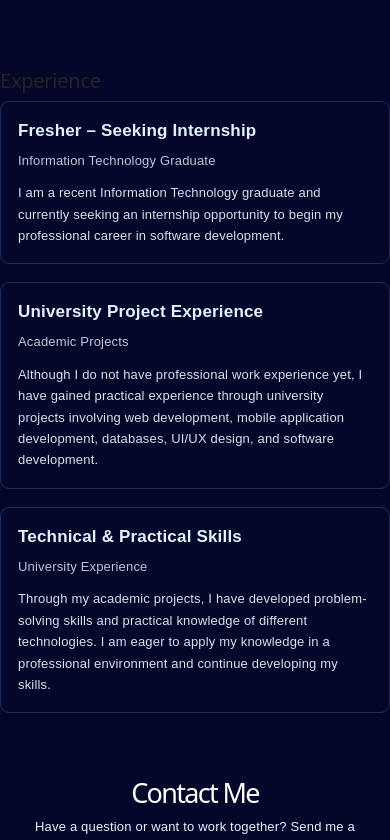
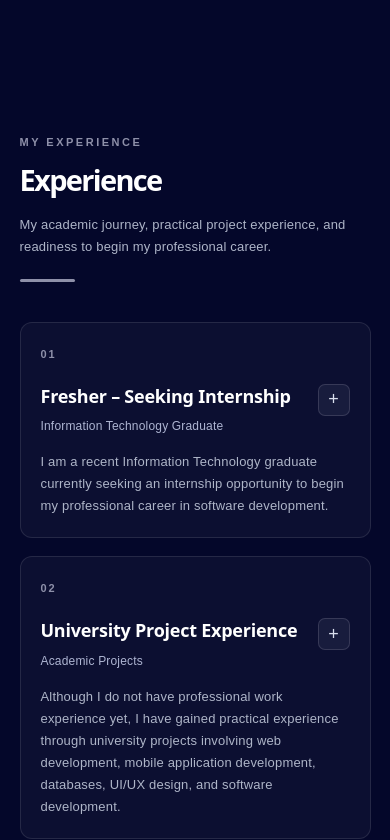
Before and after one commit to ishqafathima/My-Portfolio, a React (Vite) app: page / in a window 390 px wide. Shown: the part 7816-8656 px from the top of the page. Built offline with nearby package versions, Linux system fonts and the light colour scheme.

Commit message:
update portfolio

```diff
--- a/src/sections/Experience/Experience.css
+++ b/src/sections/Experience/Experience.css
@@ -1,109 +1,310 @@
+.experience {
+  min-height: 100vh;
+  padding: 100px 8%;
+  background-color: #04072a;
+  box-sizing: border-box;
+}
+
+.experience-container {
+  width: 100%;
+  max-width: 1150px;
+  margin: 0 auto;
+}
+
+/* =========================
+   HEADING
+========================= */
+
+.experience-heading {
+  margin-bottom: 55px;
+}
+
+.section-label {
+  display: inline-block;
+  color: #8e90a9;
+  font-size: 13px;
+  font-weight: 700;
+  letter-spacing: 3px;
+  margin-bottom: 10px;
+}
+
+.experience-heading h1 {
+  margin: 0;
+  color: #ffffff;
+  font-size: clamp(34px, 5vw, 48px);
+  line-height: 1.1;
+  font-weight: 700;
+}
+
+.experience-heading p {
+  max-width: 650px;
+  margin: 18px 0 0;
+  color: #aeb5c8;
+  font-size: 15px;
+  line-height: 1.8;
+}
+
+.heading-line {
+  width: 55px;
+  height: 3px;
+  margin-top: 20px;
+  background-color: #8e90a9;
+  border-radius: 10px;
+}
+
+/* =========================
+   EXPERIENCE LIST
+========================= */
+
+.experience-list {
+  display: flex;
+  flex-direction: column;
+  gap: 20px;
+}
+
+/* =========================
+   EXPERIENCE CARD
+========================= */
 
 .experience-card {
+  display: grid;
+  grid-template-columns: 75px 1fr;
+  gap: 25px;
+
   width: 100%;
-  max-width: 800px;
-  margin: 0 auto 25px;
-  padding: 25px;
-  background-color: #04072a;
-  border: 1px solid #1e2a5a;
-  border-radius: 10px;
-  text-align: left;
-  box-shadow: 0 3px 10px rgba(0, 0, 0, 0.2);
+  padding: 28px;
+
   box-sizing: border-box;
-  transition: transform 0.3s ease, box-shadow 0.3s ease;
-}
 
-.experience-card h3 {
-  color: #dff4ff;
-  font-size: 22px;
-  line-height: 1.4;
-  margin: 0 0 8px;
-}
+  background-color: rgba(255, 255, 255, 0.035);
+  border: 1px solid rgba(255, 255, 255, 0.1);
+  border-radius: 12px;
 
-.experience-card h4 {
-  color: #b8c9d6;
-  font-size: 16px;
-  font-weight: 500;
-  line-height: 1.5;
-  margin: 0 0 15px;
-}
-
-.experience-card p {
-  color: #d5e2ea;
-  font-size: 15px;
-  line-height: 1.7;
-  margin: 0;
+  transition:
+    transform 0.3s ease,
+    border-color 0.3s ease,
+    box-shadow 0.3s ease;
 }
 
 .experience-card:hover {
-  transform: translateY(-3px);
-  box-shadow: 0 5px 15px rgba(0, 0, 0, 0.3);
+  transform: translateY(-5px);
+  border-color: rgba(142, 144, 169, 0.55);
+  box-shadow: 0 15px 35px rgba(0, 0, 0, 0.2);
 }
 
-/* Tablet */
+/* =========================
+   NUMBER
+========================= */
+
+.experience-number {
+  color: #8e90a9;
+  font-size: 13px;
+  font-weight: 700;
+  letter-spacing: 2px;
+  padding-top: 4px;
+}
+
+/* =========================
+   CONTENT
+========================= */
+
+.experience-content {
+  min-width: 0;
+}
+
+.experience-top {
+  display: flex;
+  align-items: flex-start;
+  justify-content: space-between;
+  gap: 20px;
+}
+
+.experience-content h2 {
+  margin: 0 0 8px;
+
+  color: #ffffff;
+  font-size: 21px;
+  font-weight: 600;
+  line-height: 1.4;
+}
+
+.experience-content h3 {
+  margin: 0 0 16px;
+
+  color: #aeb5d2;
+  font-size: 13px;
+  font-weight: 500;
+  line-height: 1.5;
+}
+
+.experience-content p {
+  max-width: 850px;
+
+  margin: 0;
+
+  color: #aeb5c8;
+  font-size: 14px;
+  line-height: 1.8;
+}
+
+/* =========================
+   CARD ICON
+========================= */
+
+.experience-mark {
+  flex-shrink: 0;
+
+  width: 34px;
+  height: 34px;
+
+  display: flex;
+  align-items: center;
+  justify-content: center;
+
+  color: #d9deed;
+
+  background-color: rgba(142, 144, 169, 0.1);
+  border: 1px solid rgba(142, 144, 169, 0.25);
+
+  border-radius: 7px;
+
+  font-size: 18px;
+  font-weight: 400;
+
+  transition:
+    background-color 0.3s ease,
+    transform 0.3s ease;
+}
+
+.experience-card:hover .experience-mark {
+  background-color: rgba(142, 144, 169, 0.18);
+  transform: rotate(45deg);
+}
+
+/* =========================
+   TABLET
+========================= */
+
 @media (max-width: 900px) {
-  .experience-card {
-    max-width: 700px;
-    padding: 22px;
-    margin-bottom: 22px;
+  .experience {
+    padding: 90px 7%;
   }
 
-  .experience-card h3 {
+  .experience-card {
+    grid-template-columns: 60px 1fr;
+    gap: 20px;
+    padding: 24px;
+  }
+
+  .experience-content h2 {
     font-size: 20px;
   }
 
-  .experience-card h4 {
-    font-size: 15px;
+  .experience-content p {
+    font-size: 14px;
+  }
+}
+
+/* =========================
+   MOBILE
+========================= */
+
+@media (max-width: 700px) {
+  .experience {
+    min-height: calc(100vh - 60px);
+    padding: 70px 6% 80px;
   }
 
-  .experience-card p {
+  .experience-heading {
+    margin-bottom: 40px;
+  }
+
+  .section-label {
+    font-size: 11px;
+    letter-spacing: 2.5px;
+  }
+
+  .experience-heading h1 {
+    font-size: 32px;
+  }
+
+  .experience-heading p {
     font-size: 14px;
     line-height: 1.7;
   }
-}
 
-/* Mobile */
-@media (max-width: 700px) {
-  .experience-card {
-    width: 100%;
-    padding: 20px;
-    margin-bottom: 20px;
-    border-radius: 9px;
+  .experience-list {
+    gap: 18px;
   }
 
-  .experience-card h3 {
-    font-size: 19px;
-    line-height: 1.4;
+  .experience-card {
+    grid-template-columns: 1fr;
+    gap: 18px;
+    padding: 22px;
   }
 
-  .experience-card h4 {
-    font-size: 14px;
-    margin-bottom: 12px;
+  .experience-number {
+    padding: 0;
   }
 
-  .experience-card p {
+  .experience-content h2 {
+    font-size: 20px;
+  }
+
+  .experience-content h3 {
+    font-size: 13px;
+  }
+
+  .experience-content p {
     font-size: 14px;
-    line-height: 1.65;
+    line-height: 1.75;
+  }
+
+  .experience-top {
+    gap: 12px;
   }
 }
 
-/* Small phones */
+/* =========================
+   SMALL PHONES
+========================= */
+
 @media (max-width: 480px) {
-  .experience-card {
-    padding: 17px;
-    margin-bottom: 18px;
+  .experience {
+    padding: 60px 5% 70px;
   }
 
-  .experience-card h3 {
-    font-size: 17px;
+  .experience-heading h1 {
+    font-size: 29px;
   }
 
-  .experience-card h4 {
+  .experience-heading p {
     font-size: 13px;
   }
 
-  .experience-card p {
+  .experience-card {
+    padding: 20px;
+  }
+
+  .experience-number {
+    font-size: 11px;
+  }
+
+  .experience-content h2 {
+    font-size: 18px;
+  }
+
+  .experience-content h3 {
+    font-size: 12px;
+  }
+
+  .experience-content p {
     font-size: 13px;
-    line-height: 1.65;
+    line-height: 1.7;
+  }
+
+  .experience-mark {
+    width: 32px;
+    height: 32px;
   }
 }
--- a/src/sections/Experience/Experience.jsx
+++ b/src/sections/Experience/Experience.jsx
@@ -1,51 +1,75 @@
 import "./Experience.css";
 
+function Experience() {
+  const experiences = [
+    {
+      number: "01",
+      title: "Fresher – Seeking Internship",
+      subtitle: "Information Technology Graduate",
+      description:
+        "I am a recent Information Technology graduate currently seeking an internship opportunity to begin my professional career in software development.",
+    },
+    {
+      number: "02",
+      title: "University Project Experience",
+      subtitle: "Academic Projects",
+      description:
+        "Although I do not have professional work experience yet, I have gained practical experience through university projects involving web development, mobile application development, databases, UI/UX design, and software development.",
+    },
+    {
+      number: "03",
+      title: "Technical & Practical Skills",
+      subtitle: "University Experience",
+      description:
+        "Through my academic projects, I have developed problem-solving skills and practical knowledge of different technologies. I am eager to apply my knowledge in a professional environment and continue developing my skills.",
+    },
+  ];
 
-function Experience() {
   return (
-    <div className="section-content">
-      <h2>Experience</h2>
+    <section className="experience">
+      <div className="experience-container">
 
-      <div className="experience-card">
-        <h3>Fresher – Seeking Internship</h3>
+        <div className="experience-heading">
+          <span className="section-label">MY EXPERIENCE</span>
 
-        <h4>Information Technology Graduate</h4>
+          <h1>Experience</h1>
 
           <p>
-          I am a recent Information Technology graduate and
-          currently seeking an internship opportunity to begin
-          my professional career in software development.
+            My academic journey, practical project experience,
+            and readiness to begin my professional career.
           </p>
+
+          <div className="heading-line"></div>
         </div>
 
-      <div className="experience-card">
-        <h3>University Project Experience</h3>
-
-        <h4>Academic Projects</h4>
-
-        <p>
-          Although I do not have professional work experience
-          yet, I have gained practical experience through
-          university projects involving web development, mobile
-          application development, databases, UI/UX design,
-          and software development.
-        </p>
+        <div className="experience-list">
+          {experiences.map((experience) => (
+            <article
+              className="experience-card"
+              key={experience.number}
+            >
+              <div className="experience-number">
+                {experience.number}
               </div>
 
-      <div className="experience-card">
-        <h3>Technical & Practical Skills</h3>
+              <div className="experience-content">
+                <div className="experience-top">
+                  <div>
+                    <h2>{experience.title}</h2>
+                    <h3>{experience.subtitle}</h3>
+                  </div>
 
-        <h4>University Experience</h4>
+                  <span className="experience-mark">+</span>
+                </div>
 
-        <p>
-          Through my academic projects, I have developed
-          problem-solving skills and practical knowledge of
-          different technologies. I am eager to apply my
-          knowledge in a professional environment and continue
-          developing my skills.
-        </p>
+                <p>{experience.description}</p>
               </div>
+            </article>
+          ))}
         </div>
+
+      </div>
+    </section>
   );
 }
 
```
Lines whose indentation alone changed are shown as unchanged.
